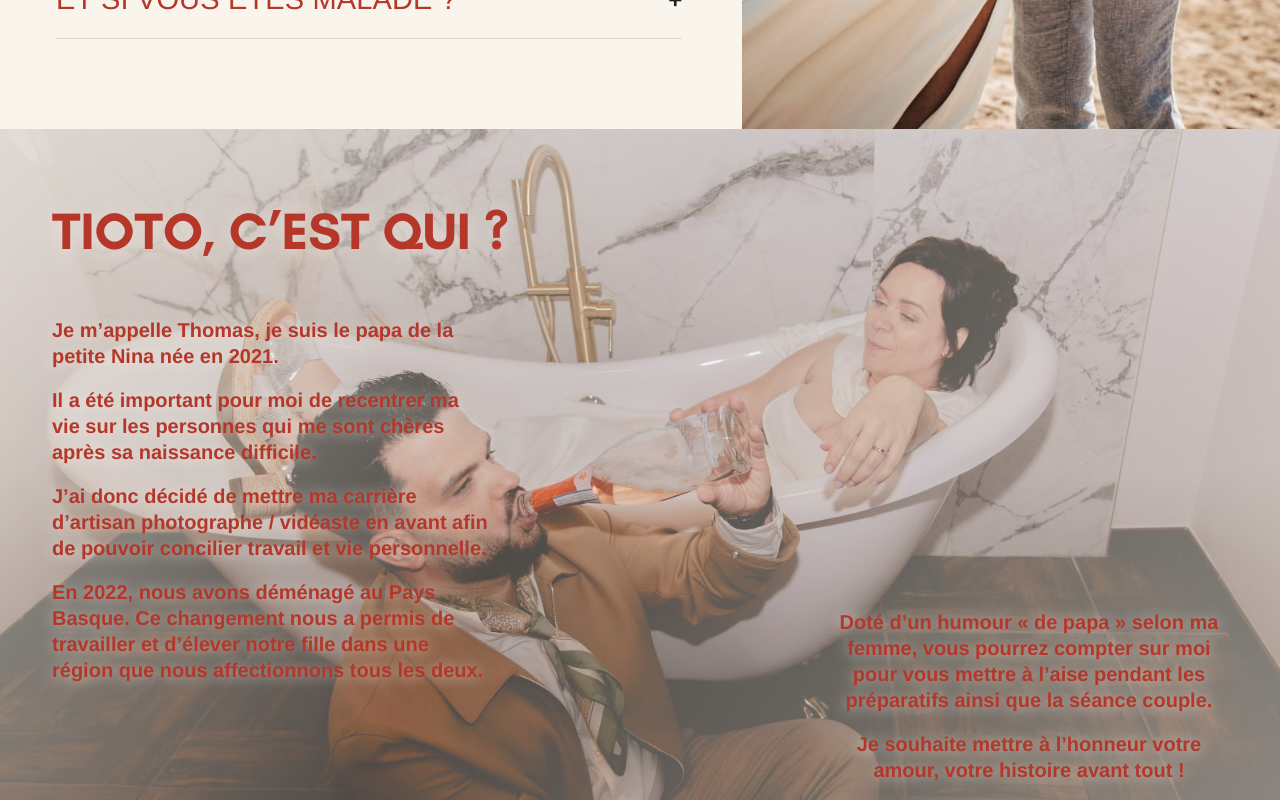
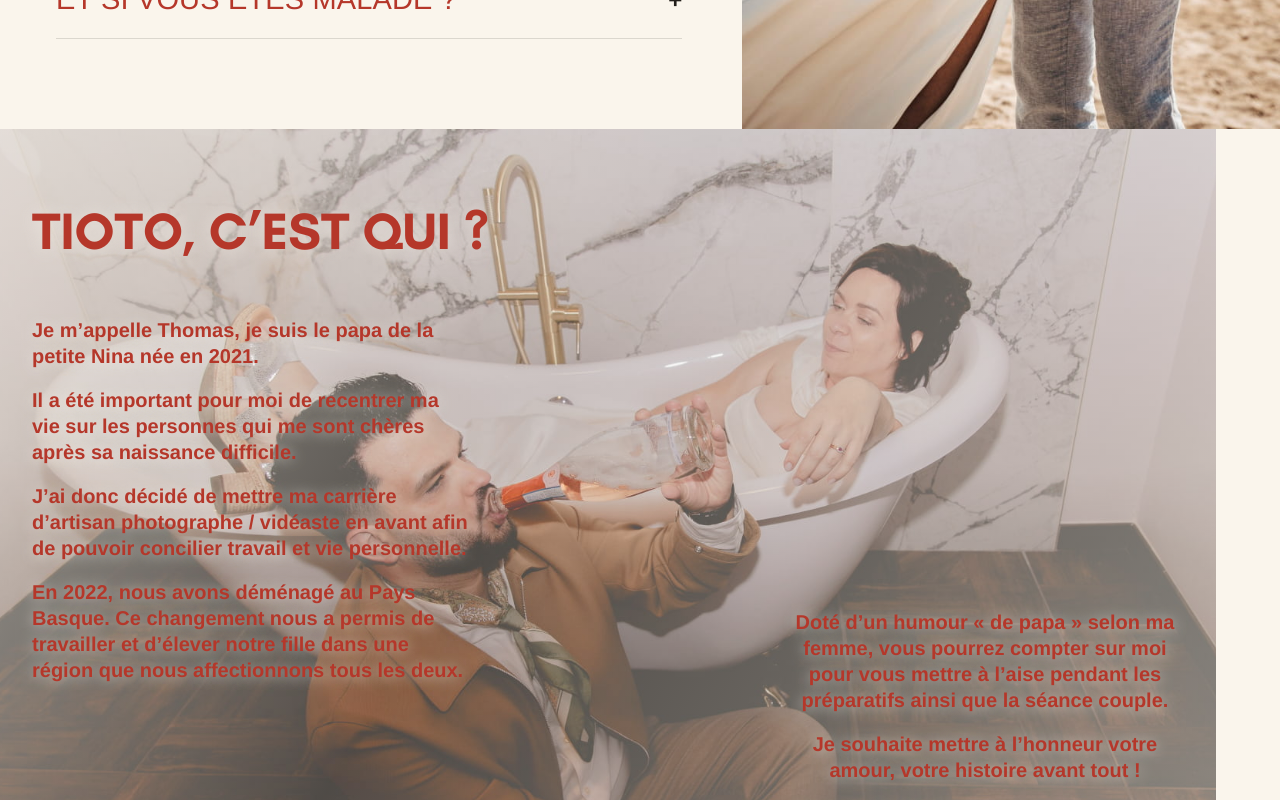
Before and after one commit to saslandeco-cmyk/tioto-photographe, a Next.js app: page / in a window 1280 px wide. Shown: the part 4520-5320 px from the top of the page. Built offline with nearby package versions, Linux system fonts and the light colour scheme.

Commit message:
Set max-width for Tioto component

```diff
--- a/app/components/Tioto.module.css
+++ b/app/components/Tioto.module.css
@@ -3,6 +3,7 @@
   overflow: hidden;
   min-height: 820px;
   background: var(--stucco);
+  max-width:95%
 }
 
 .photo {
```
